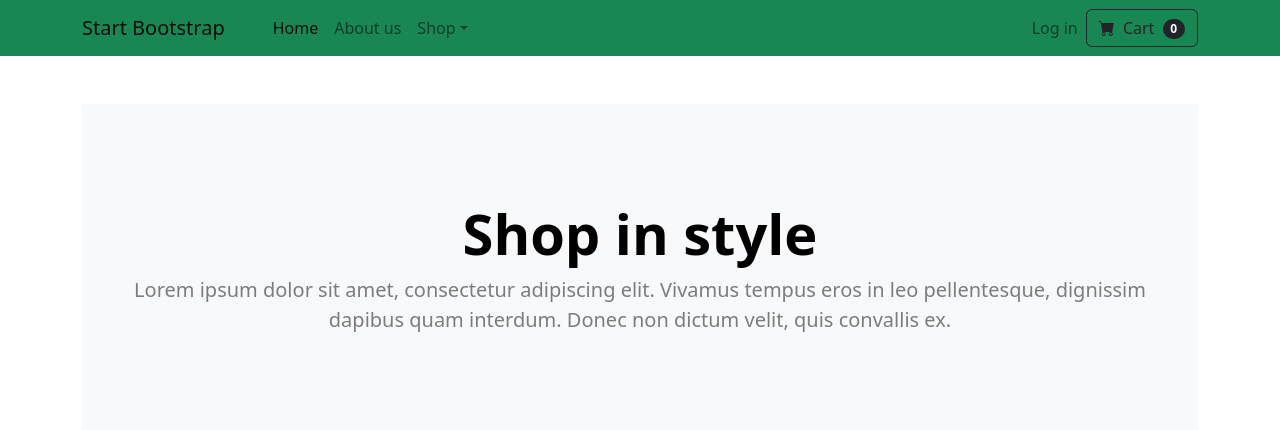
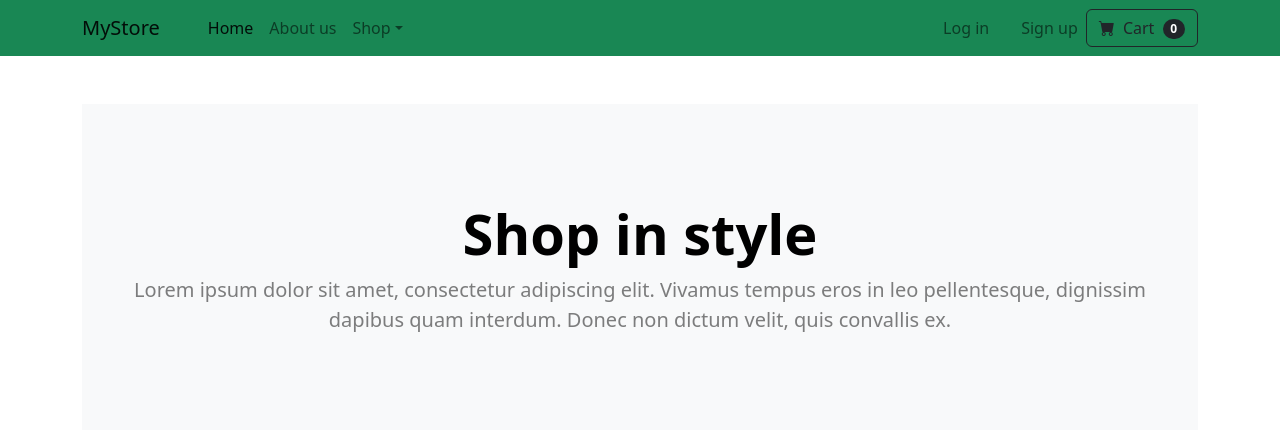
Before and after one commit to julkiea/Django-ecommerce-app, a Django app: page / in a window 1280 px wide. Shown: the top 430 px of the page. Run offline with Django 5.2, Linux system fonts and the light colour scheme; grey boxes labelled with a size stand in for pictures from a placeholder-image service; data that the repository does not hold is empty; some libraries are stand-ins or nearby versions.

Commit message:
Update navigation bar

```diff
--- a/website/templates/navbar.html
+++ b/website/templates/navbar.html
@@ -1,6 +1,6 @@
 <nav class="navbar navbar-expand-lg bg-success" data-bs-theme="light">
     <div class="container">
-        <a class="navbar-brand" href="#!">Start Bootstrap</a>
+        <a class="navbar-brand" href="#!">MyStore</a>
         <button class="navbar-toggler" type="button" data-bs-toggle="collapse" data-bs-target="#navbarSupportedContent" aria-controls="navbarSupportedContent" aria-expanded="false" aria-label="Toggle navigation"><span class="navbar-toggler-icon"></span></button>
         <div class="collapse navbar-collapse" id="navbarSupportedContent">
             <ul class="navbar-nav me-auto mb-2 mb-lg-0 ms-lg-4">
@@ -29,6 +29,10 @@
                 <li class="nav-item ms-3">
                     <a class="nav-link" href="{% url 'login_user' %}">Log in</a>
                 </li>
+                <li class="nav-item ms-3">
+                    <a class="nav-link" href="{% url 'register_user' %}">Sign up</a>
+                </li>
+
 
               </ul>
             {% endif %}
```
